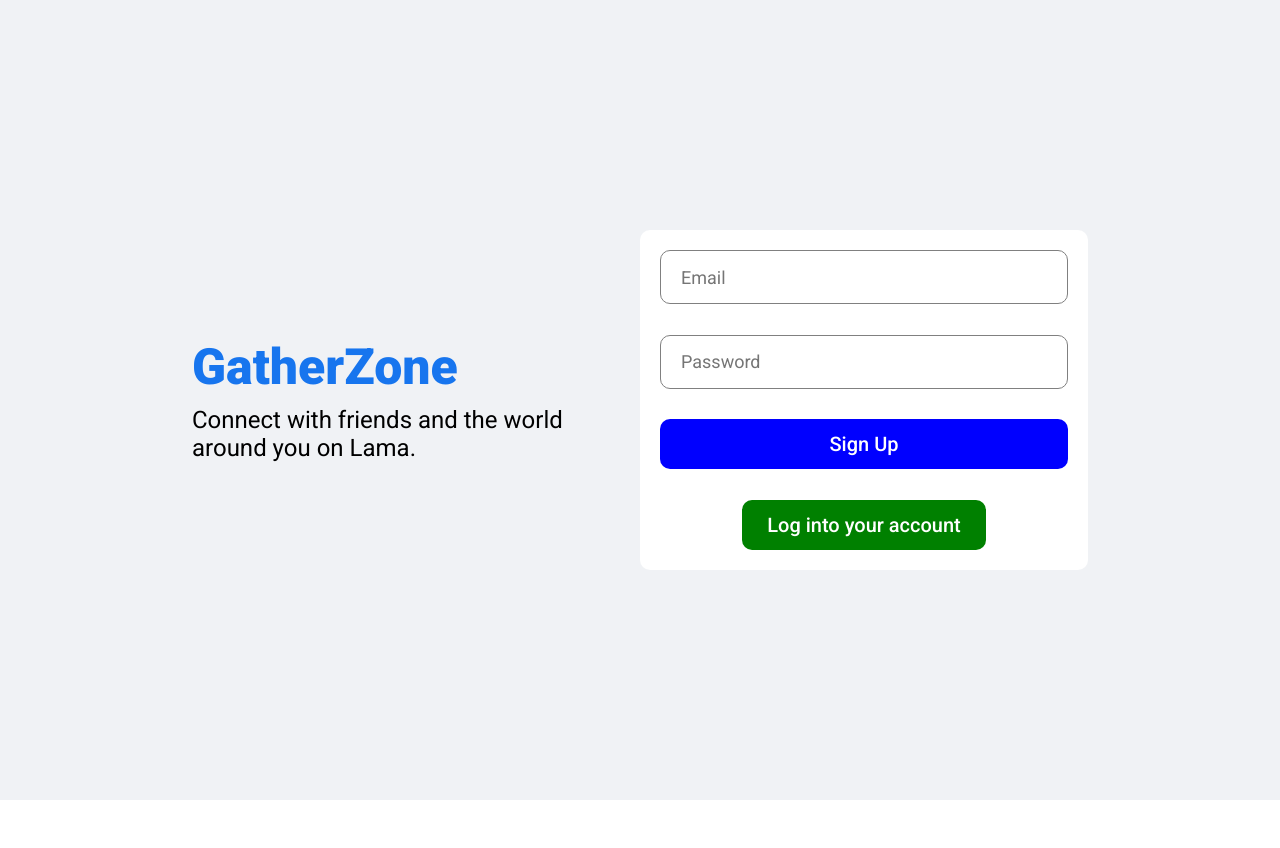
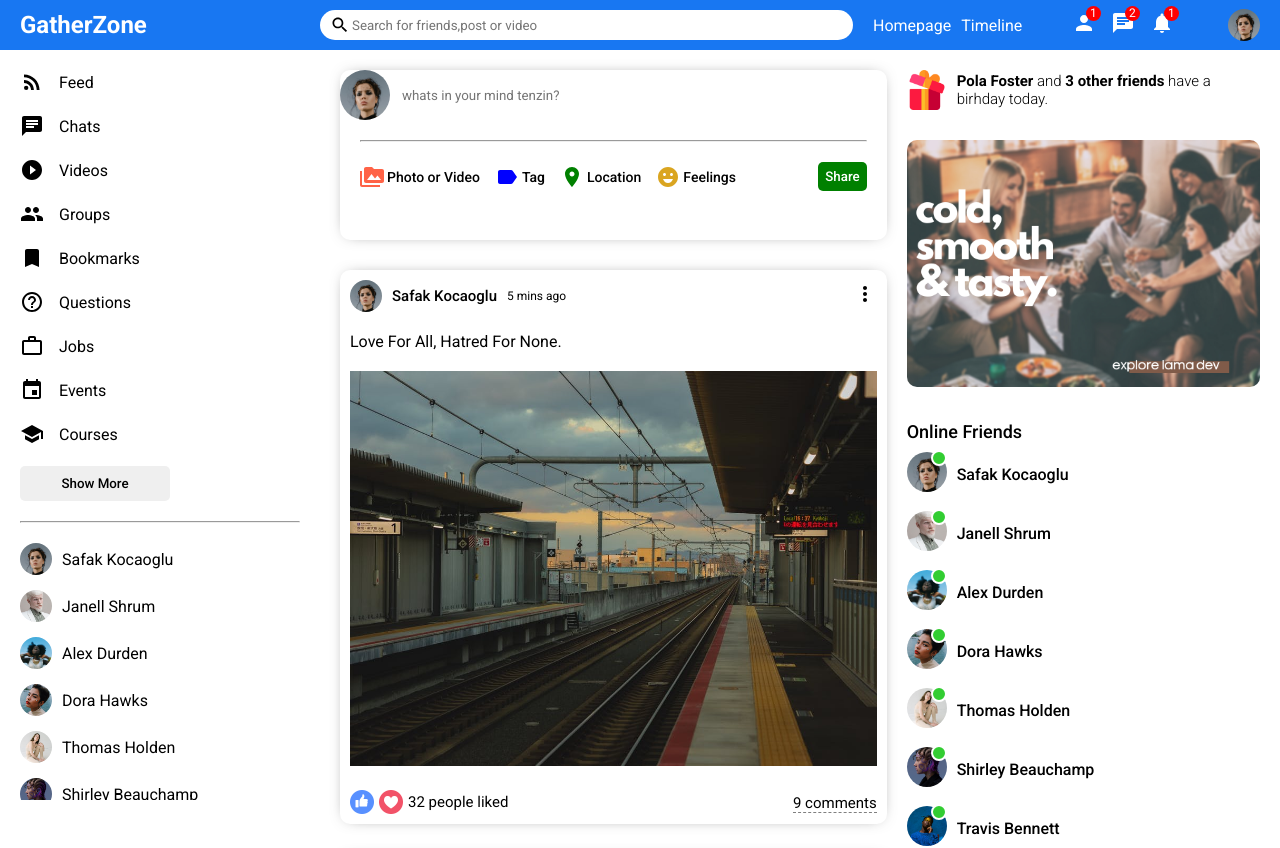
Before and after one commit to tenthin/react-social-media, a React (Create React App) app: page / in a window 1280 px wide. Shown: the top 848 px of the page. Before the commit the page ends 800 px from the top, so only its background shows below. Built offline with nearby package versions, Linux system fonts and the light colour scheme.

Commit message:
completed

```diff
--- a/src/App.js
+++ b/src/App.js
@@ -1,11 +1,7 @@
 import Home from "./pages/home/Home";
-import Login from "./pages/login/Login";
-import Profile from "./pages/profile/Profile";
-import Register from "./pages/register/Register";
-// import {Person} from '@material-ui/icons'
 
 function App() {
-  return <Register/>
+  return <Home/>
 }
 
 export default App;
--- a/src/components/rightbar/Rightbar.js
+++ b/src/components/rightbar/Rightbar.js
@@ -1,26 +1,27 @@
-import "./rightbar.css"
-import {Users} from "../../dummyData"
-import Online from "../online/Online"
+import "./rightbar.css";
+import { Users } from "../../dummyData";
+import Online from "../online/Online";
 
-export default function Rightbar({profile}) {
-
+export default function Rightbar({ profile }) {
   const HomeRightbar = () => {
+    return (
       <>
         <div className="birthdayContainer">
           <img className="birthdayImg" src="assets/gift.png" alt="" />
           <span className="birthdayText">
-                    {" "}
-                <b>Pola Foster</b> and <b>3 other friends</b> have a birthday today.                    </span>
+            <b>Pola Foster</b> and <b>3 other friends</b> have a birhday today.
+          </span>
         </div>
         <img className="rightbarAd" src="assets/ad.png" alt="" />
         <h4 className="rightbarTitle">Online Friends</h4>
         <ul className="rightbarFriendList">
-                {Users.map(u=>(
-                <Online key={u.id} user={u}/>
+          {Users.map((u) => (
+            <Online key={u.id} user={u} />
           ))}
         </ul>
       </>
-    }
+    );
+  };
 
   const ProfileRightbar = () => {
     return (
@@ -43,38 +44,62 @@ export default function Rightbar({profile}) {
         <h4 className="rightbarTitle">User friends</h4>
         <div className="rightbarFollowings">
           <div className="rightbarFollowing">
-                    <img className="rightbarFollowingImg" src="assets/person/1.jpeg" alt="" />
+            <img
+              src="assets/person/1.jpeg"
+              alt=""
+              className="rightbarFollowingImg"
+            />
             <span className="rightbarFollowingName">John Carter</span>
           </div>
           <div className="rightbarFollowing">
-                    <img className="rightbarFollowingImg" src="assets/person/2.jpeg" alt="" />
+            <img
+              src="assets/person/2.jpeg"
+              alt=""
+              className="rightbarFollowingImg"
+            />
             <span className="rightbarFollowingName">John Carter</span>
           </div>
           <div className="rightbarFollowing">
-                    <img className="rightbarFollowingImg" src="assets/person/3.jpeg" alt="" />
+            <img
+              src="assets/person/3.jpeg"
+              alt=""
+              className="rightbarFollowingImg"
+            />
             <span className="rightbarFollowingName">John Carter</span>
           </div>
           <div className="rightbarFollowing">
-                    <img className="rightbarFollowingImg" src="assets/person/4.jpeg" alt="" />
+            <img
+              src="assets/person/4.jpeg"
+              alt=""
+              className="rightbarFollowingImg"
+            />
             <span className="rightbarFollowingName">John Carter</span>
           </div>
           <div className="rightbarFollowing">
-                    <img className="rightbarFollowingImg" src="assets/person/5.jpeg" alt="" />
+            <img
+              src="assets/person/5.jpeg"
+              alt=""
+              className="rightbarFollowingImg"
+            />
             <span className="rightbarFollowingName">John Carter</span>
           </div>
           <div className="rightbarFollowing">
-                    <img className="rightbarFollowingImg" src="assets/person/6.jpeg" alt="" />
+            <img
+              src="assets/person/6.jpeg"
+              alt=""
+              className="rightbarFollowingImg"
+            />
             <span className="rightbarFollowingName">John Carter</span>
           </div>
         </div>
       </>
-        )
-    }
+    );
+  };
   return (
     <div className="rightbar">
       <div className="rightbarWrapper">
-                <ProfileRightbar/>
+        {profile ? <ProfileRightbar /> : <HomeRightbar />}
       </div>
     </div>
-    )
+  );
 }
--- a/src/pages/register/Register.js
+++ b/src/pages/register/Register.js
@@ -12,8 +12,10 @@ export default function Register() {
                 </div>
                 <div className="loginRight">
                     <div className="loginBox">
+                        <input placeholder="Username" className="loginInput" />
                         <input placeholder="Email" className="loginInput" />
                         <input placeholder="Password" className="loginInput" />
+                        <input placeholder="Password Again" className="loginInput" />
                         <button className="loginButton">Sign Up</button>
                         <button className="loginRegisterButton">
                             Log into your account
--- a/src/pages/register/register.css
+++ b/src/pages/register/register.css
@@ -32,7 +32,7 @@
 }
 
 .loginBox{
-    height: 300px;
+    height: 400px;
     padding: 20px;
     background-color: white;
     border-radius: 10px;
```
Lines whose indentation alone changed are shown as unchanged.
